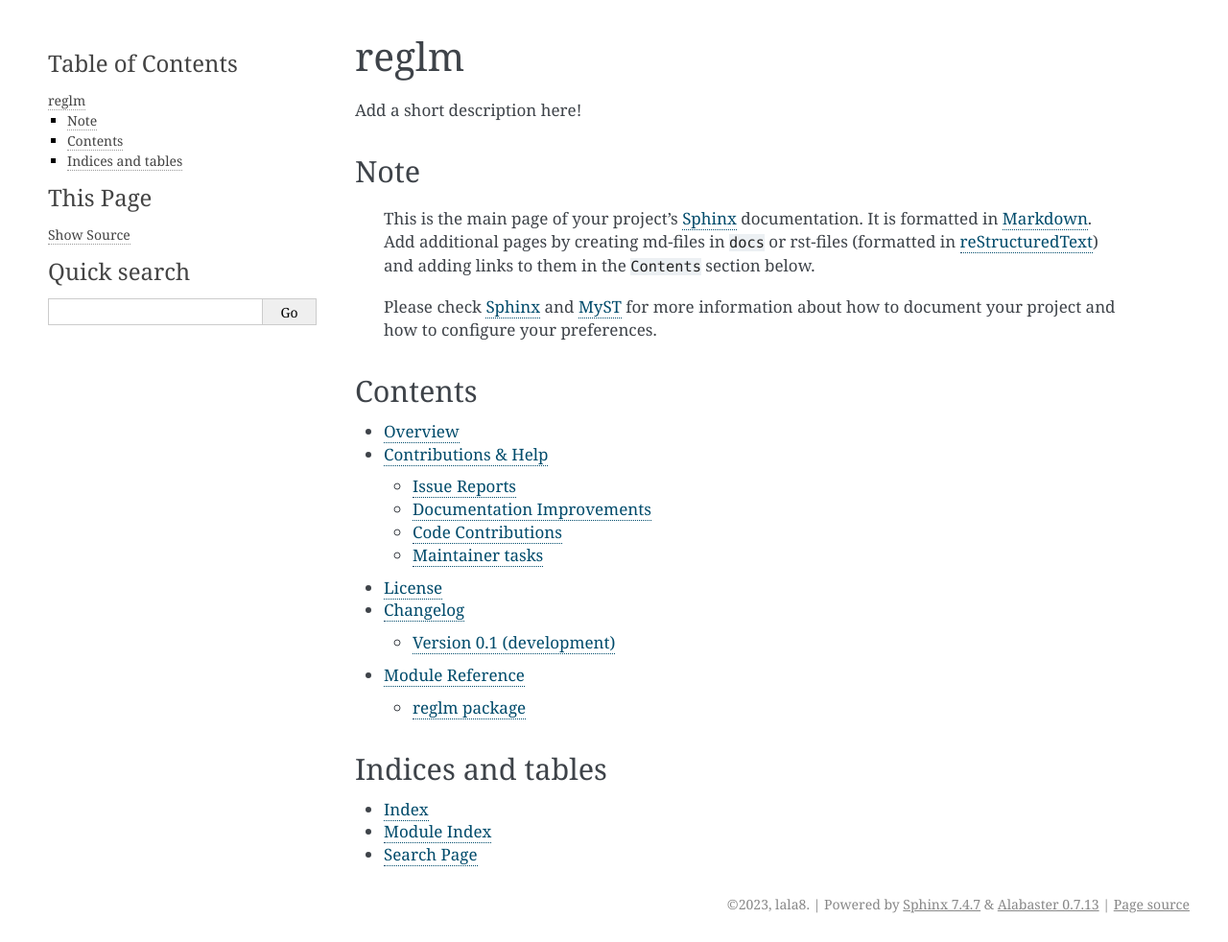
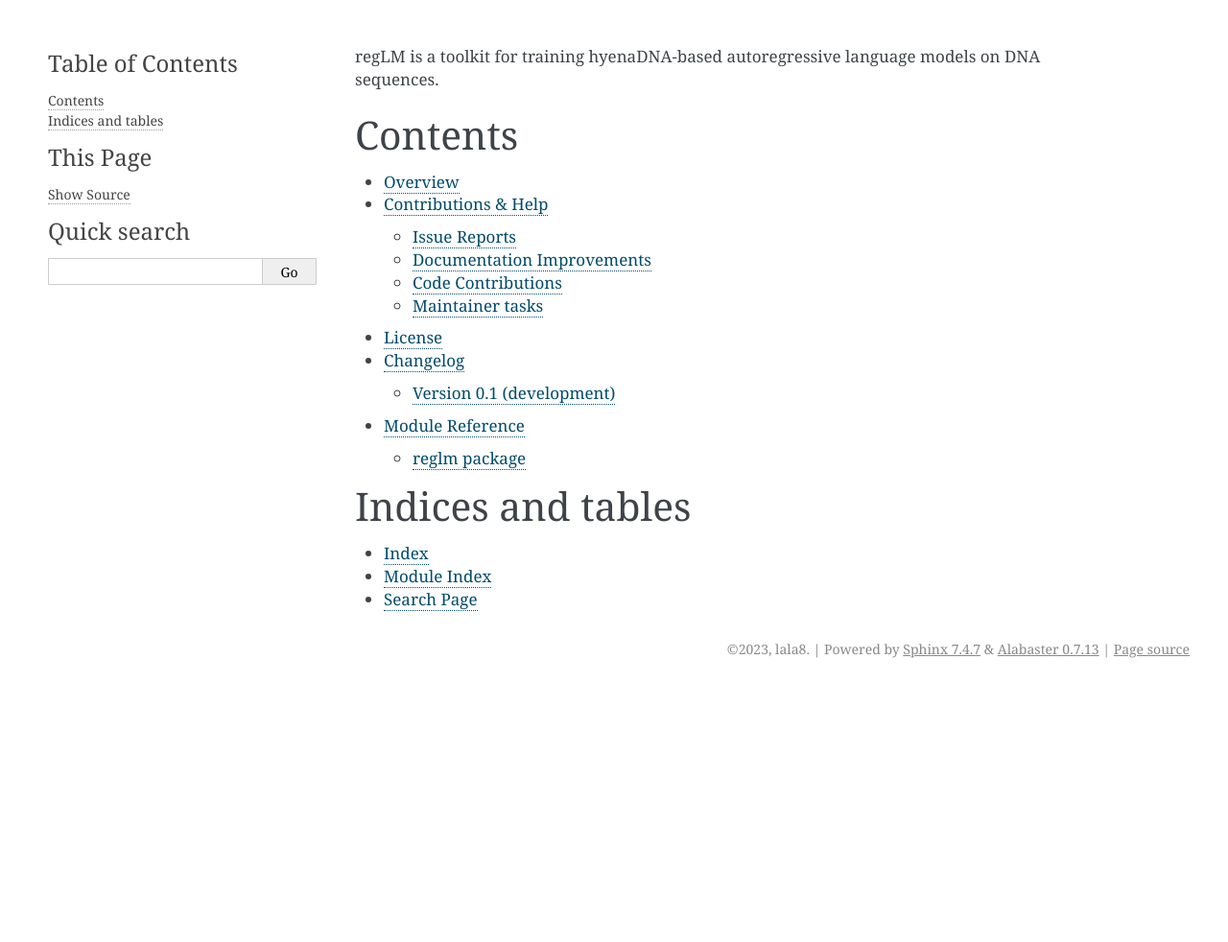
Before and after one commit to Genentech/regLM, a Sphinx documentation site: the page built from docs/index.md, in a window 1280 px wide. Shown: the whole page at 96% size. Built offline with Sphinx 7.4.7, drawn with Linux system fonts in a browser that asks for light colours; the version number is read from the project's files by our own code; after the commit the page ends 900 px from its top, so only the background shows below that.

Commit message:
updated index

```diff
--- a/docs/index.md
+++ b/docs/index.md
@@ -1,17 +1,4 @@
-# reglm
-
-Add a short description here!
-
-
-## Note
-
-> This is the main page of your project's [Sphinx] documentation. It is
-> formatted in [Markdown]. Add additional pages by creating md-files in
-> `docs` or rst-files (formatted in [reStructuredText]) and adding links to
-> them in the `Contents` section below.
->
-> Please check [Sphinx] and [MyST] for more information
-> about how to document your project and how to configure your preferences.
+regLM is a toolkit for training hyenaDNA-based autoregressive language models on DNA sequences.
 
 
 ## Contents
```
